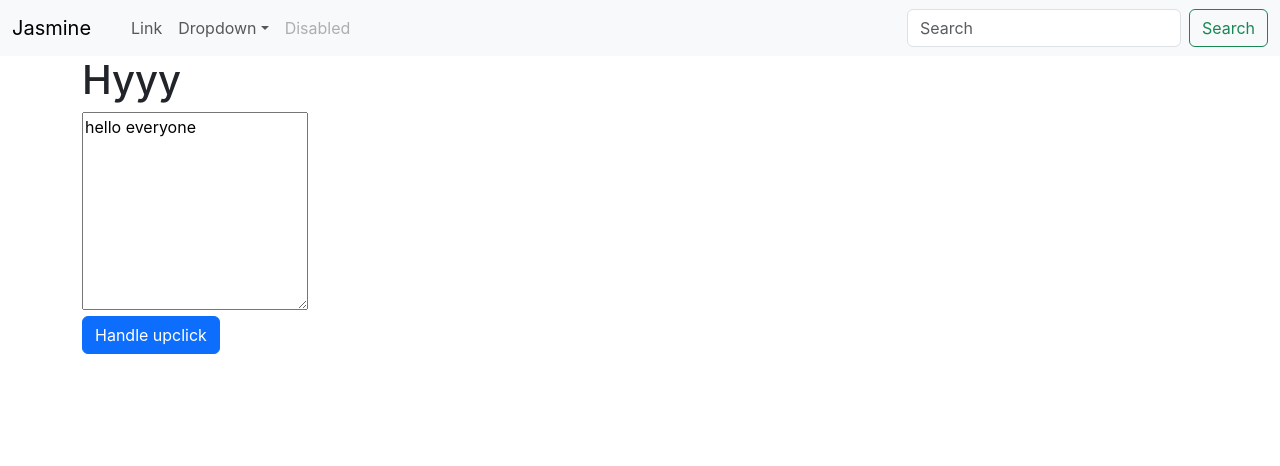
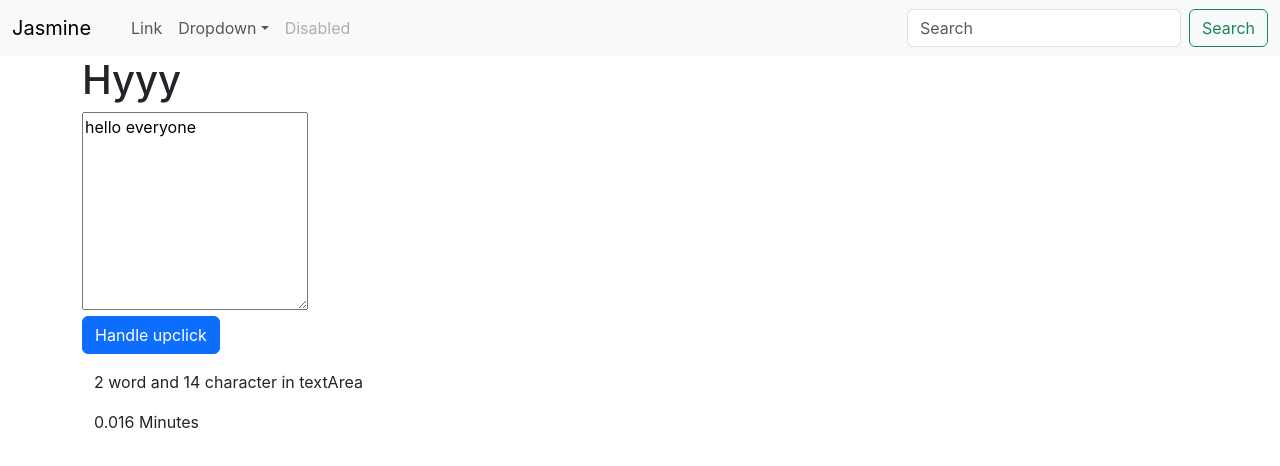
Before and after one commit to jasminejoye86-bot/my-app, a React (Create React App) app: page / in a window 1280 px wide. Shown: the top 466 px of the page. Built offline with nearby package versions, Linux system fonts and the light colour scheme.

Commit message:
adding new part of javascript i  react

```diff
--- a/src/components/TextForm.js
+++ b/src/components/TextForm.js
@@ -14,6 +14,10 @@ export default function TextForm(props) {
         <div className="mb-3">
           <textarea name="" id="" rows="8" value={text} onChange={HandleOnChange}></textarea><br />
           <button className="btn btn-primary" onClick={HandleUpClick}>Handle upclick</button>
+          <div className="container my-3">
+            <p>{text.split(" ").length} word and {text.length} character in textArea</p>
+            <p>{0.008 * text.split(" ").length} Minutes</p>
+          </div>
         </div>
       </div>
     </div >
```
